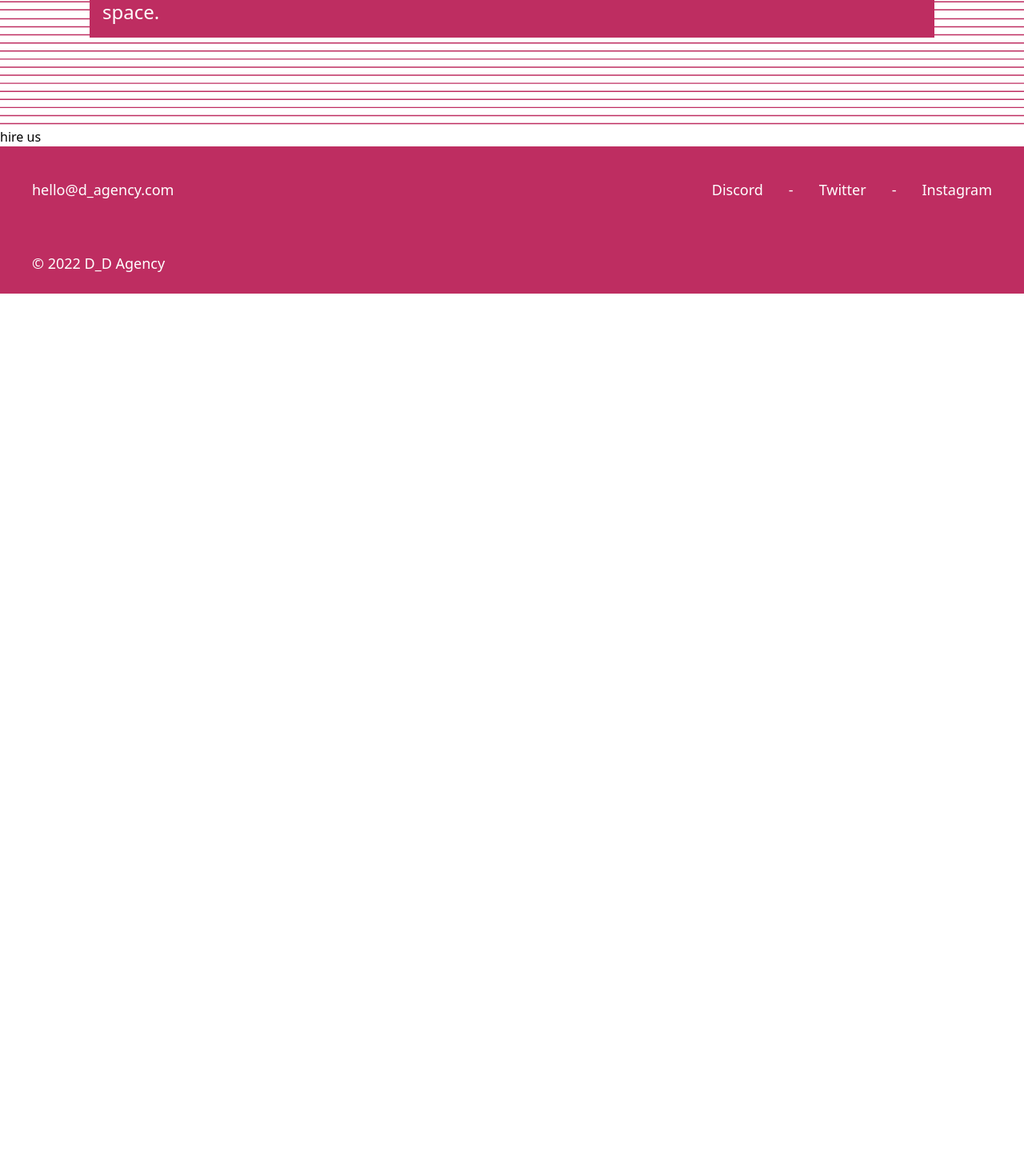
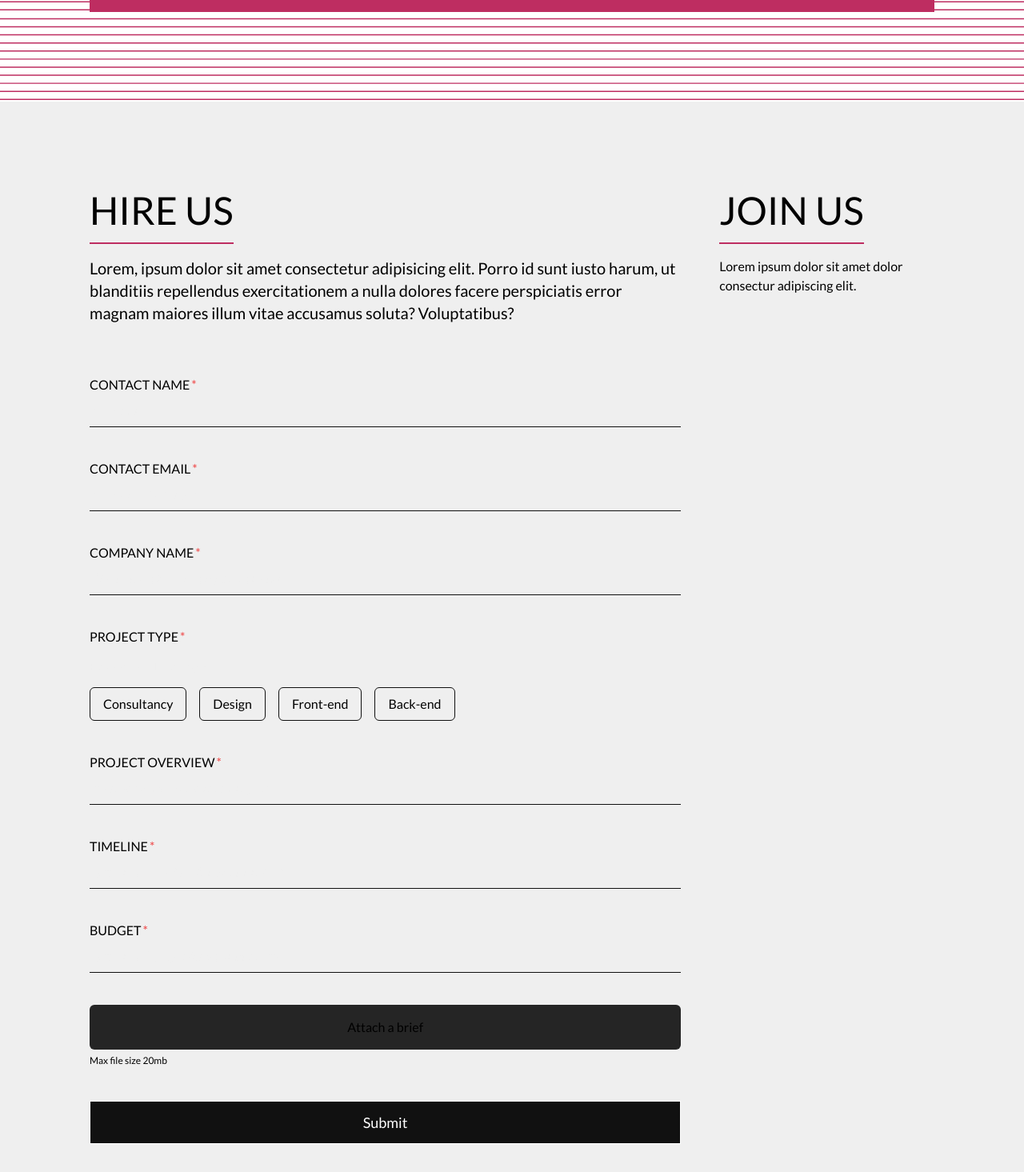
Before and after one commit to DD-AG3NCY/agency-landing, a Next.js app: page / in a window 1280 px wide. Shown: the part 405-1870 px from the top of the page at 80% size. Before the commit the page ends 800 px from the top, so only its background shows below. Built offline with nearby package versions, Linux system fonts and the light colour scheme.

Commit message:
feat: add hire us section

```diff
--- /dev/null
+++ b/components/FileUploader.jsx
@@ -0,0 +1,19 @@
+export const FileUploader = ({ onFileSelectSuccess, onFileSelectError }) => {
+  const handleFileInput = (e) => {
+    // handle validations
+    const file = e.target.files[0];
+    if (file.size > 20480)
+      onFileSelectError({ error: "File size cannot exceed more than 20MB" });
+    onFileSelectSuccess(file);
+  };
+
+  return (
+    <div>
+      <label className="flex w-full cursor-pointer items-center justify-center rounded-md bg-[#252525] py-4">
+        <span>Attach a brief</span>
+        <input type="file" onChange={handleFileInput} className="hidden" />
+      </label>
+      <small className="text-xs dark:text-light-gray">Max file size 20mb</small>
+    </div>
+  );
+};
--- a/components/HireUs.jsx
+++ b/components/HireUs.jsx
@@ -1,5 +1,162 @@
+import { useState } from "react";
+import { FileUploader } from "./FileUploader";
+
+const projectTypes = ["Consultancy", "Design", "Front-end", "Back-end"];
+
 const HireUs = () => {
-  return <section>hire us</section>;
+  const [selectedProjectTypes, setSelectedProjectTypes] = useState([]);
+  const [, setSelectedFile] = useState(null);
+
+  const toggleProjectType = (projectType) => {
+    if (selectedProjectTypes.includes(projectType)) {
+      setSelectedProjectTypes(
+        selectedProjectTypes.filter((type) => type !== projectType)
+      );
+      return;
+    }
+    setSelectedProjectTypes([...selectedProjectTypes, projectType]);
+  };
+
+  return (
+    <section className="w-full bg-light-gray dark:bg-dark-gray">
+      <div className="flex flex-col gap-12 py-28 px-16 md:flex-row md:px-28">
+        <div className="flex w-full flex-col gap-4">
+          <h2 className="max-w-fit border-b-2 border-pink pb-4 text-5xl uppercase">
+            Hire us
+          </h2>
+          <p className="max-w-prose text-xl">
+            Lorem, ipsum dolor sit amet consectetur adipisicing elit. Porro id
+            sunt iusto harum, ut blanditiis repellendus exercitationem a nulla
+            dolores facere perspiciatis error magnam maiores illum vitae
+            accusamus soluta? Voluptatibus?
+          </p>
+          <form
+            onSubmit={(e) => {
+              e.preventDefault();
+              console.log(e.currentTarget);
+            }}
+            className="mt-12 flex flex-col gap-10"
+          >
+            <div>
+              <label htmlFor="name" className="label-required uppercase">
+                Contact Name
+              </label>
+              <input
+                type="text"
+                name="name"
+                required
+                placeholder="Your name"
+                className="input"
+              />
+            </div>
+            <div>
+              <label htmlFor="email" className="label-required uppercase">
+                Contact Email
+              </label>
+              <input
+                name="email"
+                type="text"
+                required
+                placeholder="Your email address"
+                className="input"
+              />
+            </div>
+
+            <div>
+              <label htmlFor="company" className="label-required uppercase">
+                Company Name
+              </label>
+              <input
+                type="text"
+                name="company"
+                required
+                placeholder="The name of your company or brand"
+                className="input"
+              />
+            </div>
+            {/* PROJECT TYPE */}
+            <div>
+              <h3 className="label-required uppercase">Project Type</h3>
+              <small className="my-4 block text-light-gray">
+                Please select all that apply
+              </small>
+              <div className="flex flex-wrap gap-4">
+                {projectTypes.map((type) => (
+                  <div key={type} onClick={() => toggleProjectType(type)}>
+                    <input
+                      type="checkbox"
+                      name={type}
+                      required
+                      checked={selectedProjectTypes.includes(type)}
+                      value={type}
+                      className="peer hidden"
+                    />
+                    <label
+                      htmlFor={type}
+                      className="inline-flex items-center rounded-md border border-black bg-transparent px-4 py-2 focus:outline-none focus:ring-2 focus:ring-pink focus:ring-offset-2 peer-checked:border-none peer-checked:bg-pink peer-checked:text-white dark:border-light-gray"
+                    >
+                      {type}
+                    </label>
+                  </div>
+                ))}
+              </div>
+            </div>
+            <div>
+              <label htmlFor="overview" className="label-required uppercase">
+                Project Overview
+              </label>
+              <input
+                type="text"
+                name="overview"
+                required
+                placeholder="A brief overview of your project"
+                className="input"
+              />
+            </div>
+            <div>
+              <label htmlFor="timeline" className="label-required uppercase">
+                Timeline
+              </label>
+              <input
+                type="text"
+                name="timeline"
+                required
+                placeholder="Is there a deadline for your project?"
+                className="input"
+              />
+            </div>
+            <div>
+              <label htmlFor="budget" className="label-required uppercase">
+                Budget
+              </label>
+              <input
+                type="text"
+                name="budget"
+                required
+                placeholder="Is there a budget for your project?"
+                className="input"
+              />
+            </div>
+            <FileUploader
+              onFileSelectSuccess={(file) => setSelectedFile(file)}
+              onFileSelectError={({ error }) => alert(error)}
+            />
+            <button type="submit" className="btn ml-0 w-full">
+              Submit
+            </button>
+          </form>
+        </div>
+        <div className="flex w-full flex-col gap-4 md:w-96">
+          <h2 className="max-w-fit border-b-2 border-pink pb-4 text-5xl uppercase">
+            Join us
+          </h2>
+          <p className="w-full">
+            Lorem ipsum dolor sit amet dolor consectur adipiscing elit.
+          </p>
+        </div>
+      </div>
+    </section>
+  );
 };
 
 export default HireUs;
--- a/pages/_app.js
+++ b/pages/_app.js
@@ -1,3 +1,4 @@
+import "@fontsource/lato";
 import "../styles/globals.css";
 import { ThemeProvider } from "next-themes";
 
--- a/pages/index.js
+++ b/pages/index.js
@@ -6,7 +6,7 @@ import HireUs from "../components/HireUs";
 
 export default function Home() {
   return (
-    <div>
+    <div className="font-lato">
       <Head>
         <title>D_D Agency</title>
         <meta name="description" content="Developer DAO's Agency" />
```
